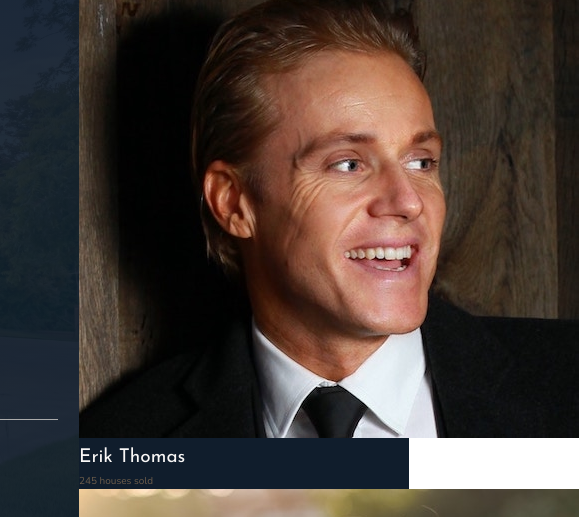
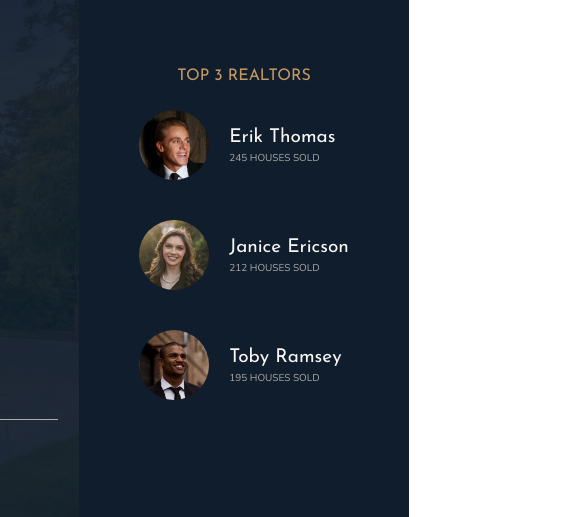
Before and after one commit to Nessvah/nexter, a website: page index.html in a window 1280 px wide. Shown: the part 88-605 px from the top of the page, 871-1450 px from the left, 579 px wide, since content can reach past the window. Drawn offline with nearby package versions, Linux system fonts and the light colour scheme.

Commit message:
structure realtors section with grid

```diff
--- a/sass/_realtors.scss
+++ b/sass/_realtors.scss
@@ -4,4 +4,32 @@
   // Full bleed
   // At what col it starts and when it ends
   grid-column: col-start 7 / full-end;
+  padding: 3rem;
+
+  //center using grid
+  display: grid;
+  justify-content: center;
+  align-content: center;
+  row-gap: 2rem;
+  justify-items: center;
+
+  &__list {
+    display: grid;
+    grid-template-columns: min-content max-content;
+    column-gap: 2rem;
+    row-gap: 5vh;
+    align-items: center;
+  }
+
+  &__img {
+    width: 7rem;
+    border-radius: 50%;
+    display: block;
+  }
+
+  &__sold {
+    text-transform: uppercase;
+    color: var(--color-grey-light-2);
+    margin-top: -3px;
+  }
 }
```
Also changed, not shown: css/main.css, 1 other file.
